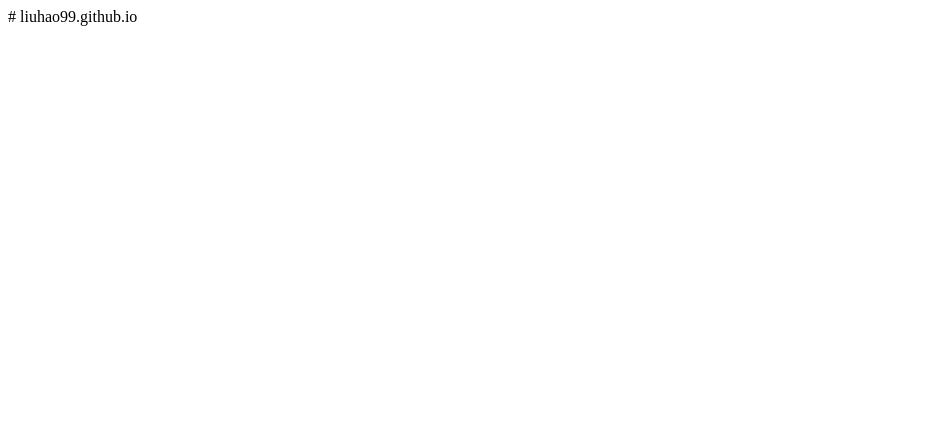
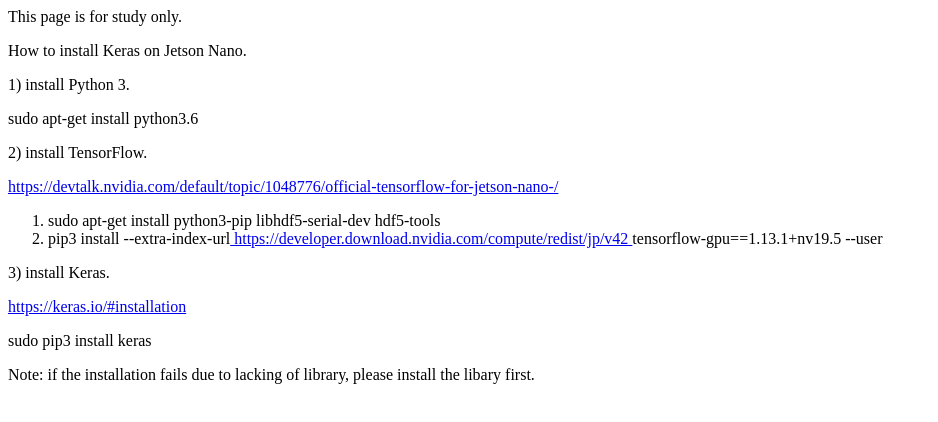
Before and after one commit to liuhao99/liuhao99.github.io, a plain HTML site: page index.html in a window 1280 px wide. Shown: the whole page, without its empty margins (0-938 px from the left). Drawn offline with Linux system fonts and the light colour scheme.

Commit message:
Update index.html

```diff
--- a/index.html
+++ b/index.html
@@ -1 +1,18 @@
-# liuhao99.github.io
+<p>This page is for study only.</p>
+<p>How to install Keras on Jetson Nano.</p>
+<p>1) install Python 3.</p>
+<p>sudo apt-get install python3.6</p>
+<p>2) install TensorFlow.&nbsp;</p>
+<p><a href="https://devtalk.nvidia.com/default/topic/1048776/official-tensorflow-for-jetson-nano-/">https://devtalk.nvidia.com/default/topic/1048776/official-tensorflow-for-jetson-nano-/</a></p>
+<ol class="linenums">
+<li class="L0"><span class="pln">sudo apt</span><span class="pun">-</span><span class="kwd">get</span><span class="pln"> install python3</span><span class="pun">-</span><span class="pln">pip libhdf5</span><span class="pun">-</span><span class="pln">serial</span><span class="pun">-</span><span class="pln">dev hdf5</span><span class="pun">-</span><span class="pln">tools</span></li>
+<li class="L1"><span class="pln">pip3 install </span><span class="pun">--</span><span class="pln">extra</span><span class="pun">-</span><span class="pln">index</span><span class="pun">-</span><span class="pln">url</span><a href="https://developer.download.nvidia.com/compute/redist/jp/v42" target="_blank" rel="noopener"><span class="pln"> https</span><span class="pun">:</span><span class="com">//developer.download.nvidia.com/compute/redist/jp/v42 </span></a><span class="com">tensorflow-gpu==1.13.1+nv19.5 --user</span></li>
+</ol>
+<p><span class="com">3) install Keras.</span></p>
+<p><span class="com"><a href="https://keras.io/#installation">https://keras.io/#installation</a></span></p>
+<p><span class="com">sudo pip3 install keras</span></p>
+<p><span class="com">Note: if the installation fails due to lacking of library, please install the libary first.&nbsp;</span></p>
+<p>&nbsp;</p>
+<p>&nbsp;</p>
+<div id="comment_5322533" class="   forumComment staff">&nbsp;</div>
+<p>&nbsp;</p>
```
